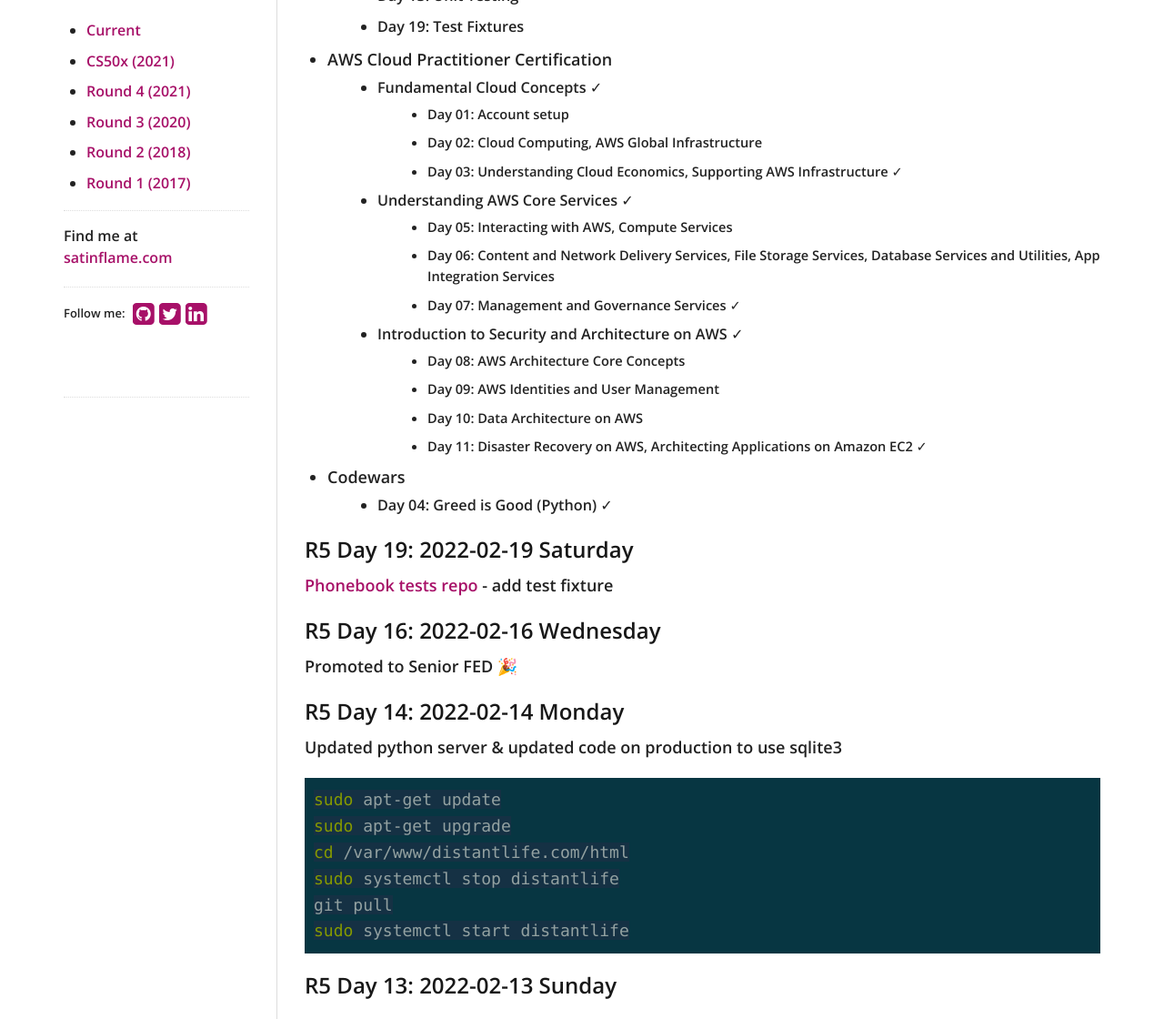
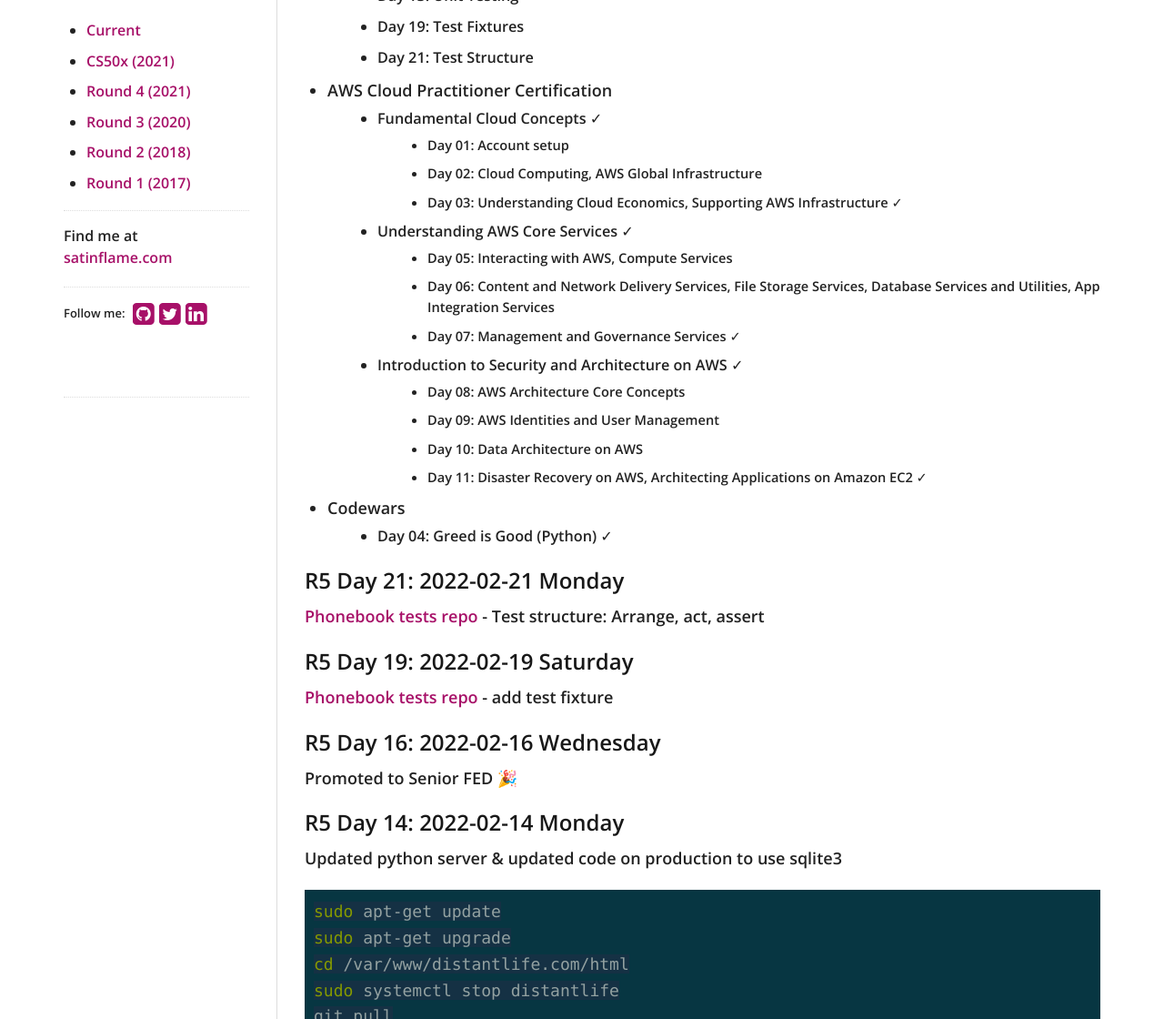
Before and after one commit to virtual/100daysofcode, a Jekyll site: the page built from index.md, in a window 1280 px wide and 1400 px high, cut to the strip 280-1400 px from the top of the window. Shown: the whole strip at 91% size. Built offline with Jekyll 4.4.1, drawn with Linux system fonts in a browser that asks for light colours; nearby versions of some CDN libraries; our own code applies the rules of GitHub Pages for plain Markdown files.

Commit message:
test structure

```diff
--- a/index.md
+++ b/index.md
@@ -8,6 +8,7 @@
 - Python Testing
   - Day 13: Unit Testing
   - Day 19: Test Fixtures
+  - Day 21: Test Structure
 - AWS Cloud Practitioner Certification
   - Fundamental Cloud Concepts ✓
     - Day 01: Account setup
@@ -24,6 +25,10 @@
     - Day 11: Disaster Recovery on AWS, Architecting Applications on Amazon EC2 ✓
 - Codewars
   - Day 04: Greed is Good (Python) ✓
+
+## R5 Day 21: 2022-02-21 Monday
+
+[Phonebook tests repo](https://github.com/virtual/python-testing) - Test structure: Arrange, act, assert
 
 ## R5 Day 19: 2022-02-19 Saturday
 
```
